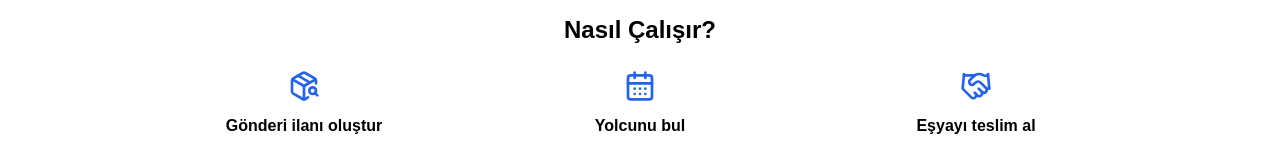
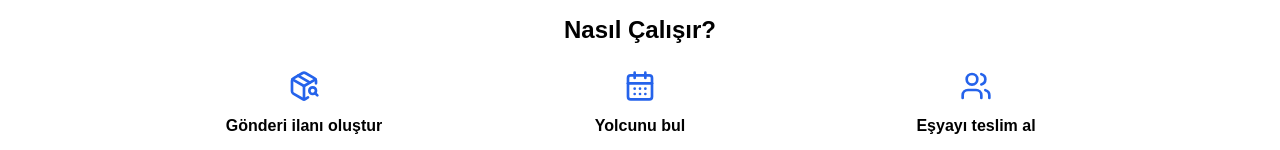
Before and after one commit to mssalci/yolcuberaberi, a Next.js app: page / in a window 1280 px wide. Shown: the part 373-523 px from the top of the page. Built offline with nearby package versions, Linux system fonts and the light colour scheme; no server answers.

Commit message:
Update index.js

```diff
--- a/pages/index.js
+++ b/pages/index.js
@@ -1,5 +1,5 @@
 import Head from "next/head";
-import { CalendarDays, PackageSearch, Handshake } from "lucide-react";
+import { CalendarDays, PackageSearch, Users } from "lucide-react";
 
 export default function HomePage() {
   return (
@@ -66,7 +66,7 @@ export default function HomePage() {
               </p>
             </div>
             <div className="space-y-3">
-              <Handshake className="mx-auto w-8 h-8 text-blue-600" />
+              <Users className="mx-auto w-8 h-8 text-blue-600" />
               <h3 className="font-semibold">Eşyayı teslim al</h3>
               <p className="text-gray-500 text-sm">
                 Güvenli teslimat ile eşyana kavuş.
```
